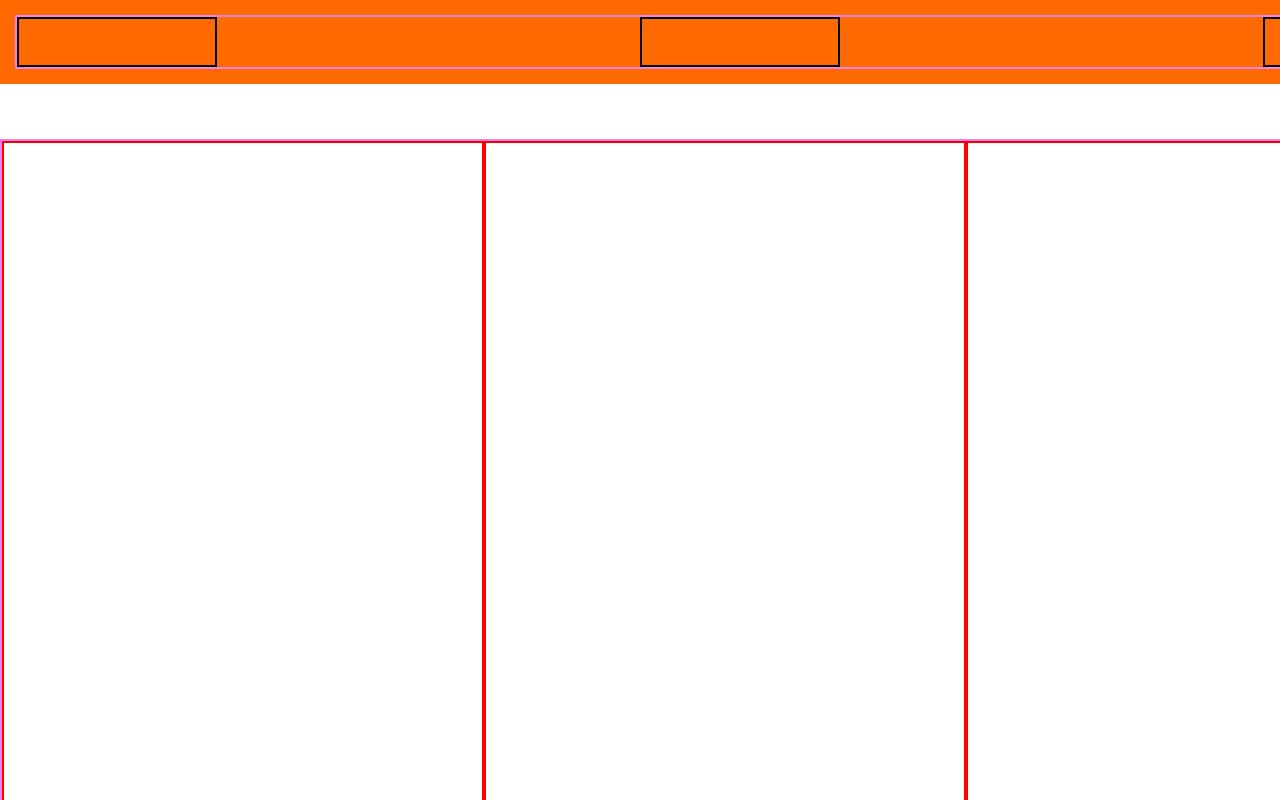
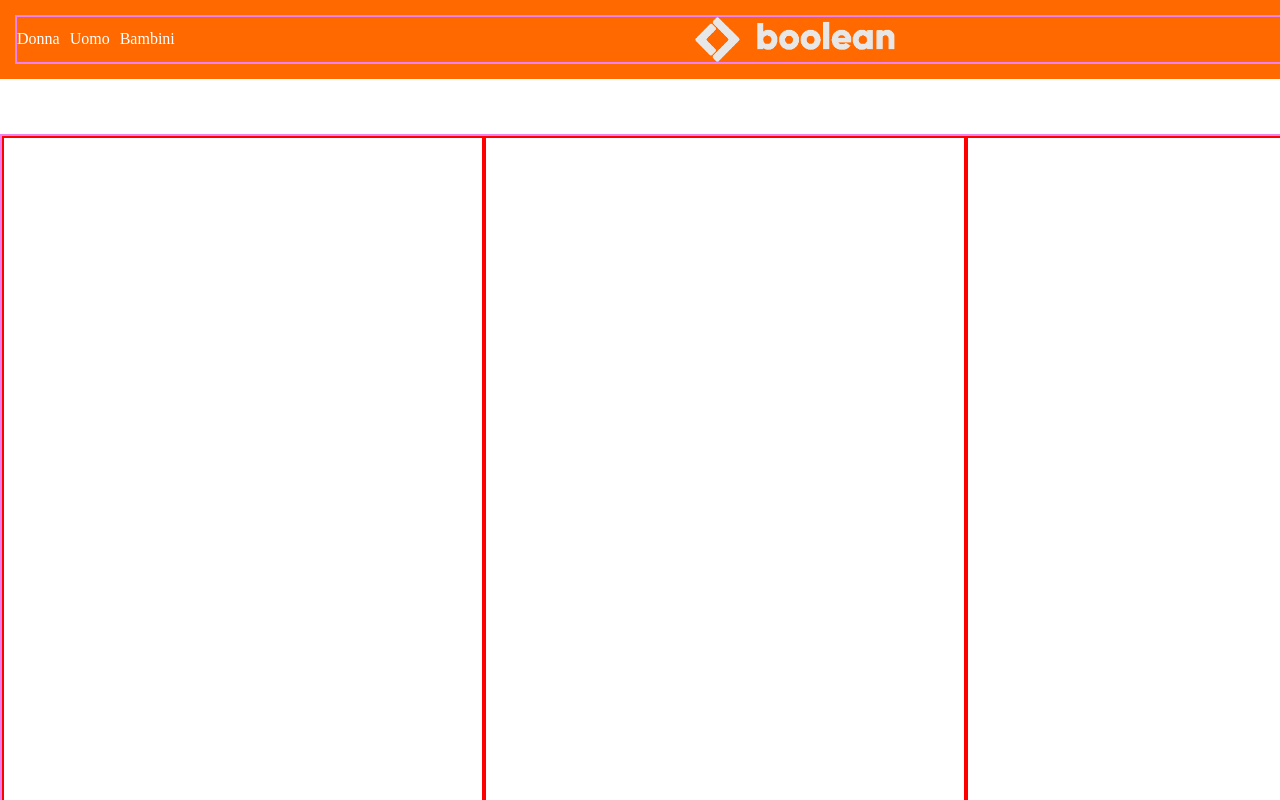
Before and after one commit to simoneditaranto/html-css-boolando, a plain HTML site: page index.html in a window 1280 px wide. Shown: the top 800 px of the page. Drawn offline with Linux system fonts and the light colour scheme.

Commit message:
navbar completata, icone da fixare

```diff
--- a/css/style.css
+++ b/css/style.css
@@ -18,6 +18,11 @@
     margin: auto;
 }
 
+a{
+   text-decoration: none;
+
+   color: white;
+}
 
 
 /* sezione navbar */
@@ -34,11 +39,17 @@ nav .container{
 }
 
 nav .container div{
-    border: 2px solid black;
-    height: 50px;
-    /* test */
+    display: flex;
+    align-items: center;
+    gap: 10px;
+}
 
+nav .container .logo img{
     width: 200px;
+}
+
+nav .container .options{
+    text-align: right;
 }
 /* fine sezione navbar */
 
--- a/index.html
+++ b/index.html
@@ -4,8 +4,11 @@
         <meta charset="UTF-8">
         <meta name="viewport" content="width=device-width, initial-scale=1.0">
         <title>Boolando</title>
+        <link rel="stylesheet" href="./css/style.css">
 
-        <link rel="stylesheet" href="./css/style.css">
+        <!-- font awesome -->
+        <link rel="stylesheet" href="https://cdnjs.cloudflare.com/ajax/libs/font-awesome/4.7.0/css/font-awesome.min.css">
+        <script src="https://kit.fontawesome.com/yourcode.js" crossorigin="anonymous"></script>
 
     </head>
 
@@ -15,13 +18,23 @@
         <nav>
             <div class="container">
                 <div class="search-type">
-
+                    <a href="#">
+                        Donna
+                    </a>
+                    <a href="#">
+                        Uomo
+                    </a>
+                    <a href="#">
+                        Bambini
+                    </a>
                 </div>
                 <div class="logo">
-
+                    <img src="./img/boolean-logo.png" alt="immagine logo">
                 </div>
                 <div class="options">
-
+                    <i class='fas fa-user-alt'></i>
+                    <i class="fa fa-heart" aria-hidden="true"></i>
+                    <i class='fas fa-shopping-bag'></i>
                 </div>
             </div>
         </nav>
```
